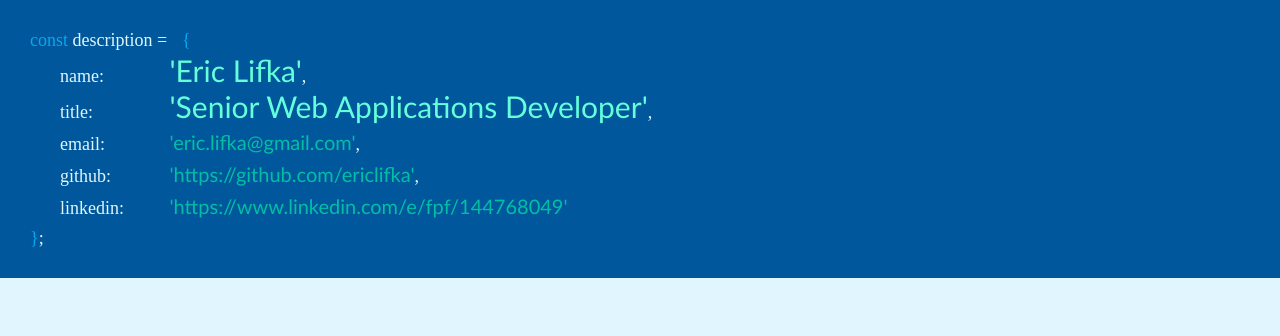
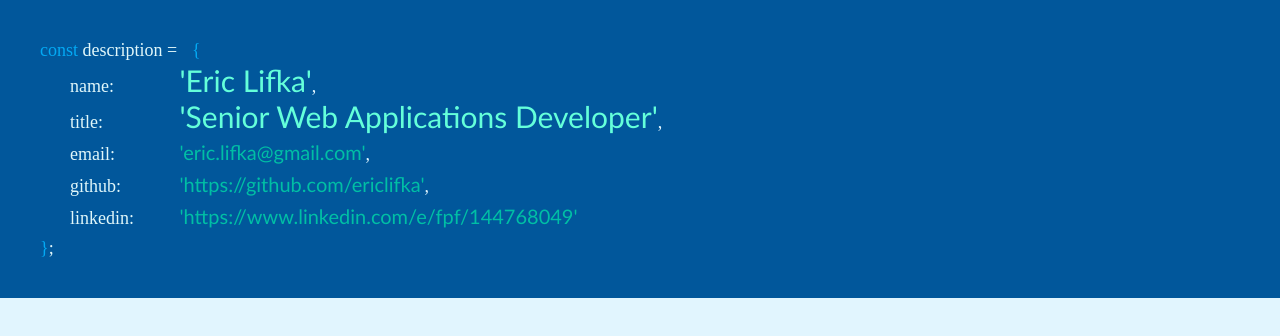
Before and after one commit to ericlifka/ericlifka.github.io, a plain HTML site: page index.html in a window 1280 px wide. Drawn offline with Linux system fonts and the light colour scheme.

Commit message:
increase padding

```diff
--- a/styles.less
+++ b/styles.less
@@ -14,13 +14,12 @@ html, body {
 .title-card {
     position: fixed;
     width: 100%;
-    padding: 25px 30px;
+    padding: 35px 40px;
 
     background-color: @primary-dark;
     color: @primary-light;
 
 	font-size: 18px;
-    line-height: 1.5em;
 	font-family: "Andale Mono";
 
     .line {
```
Also changed, not shown: styles.css.
